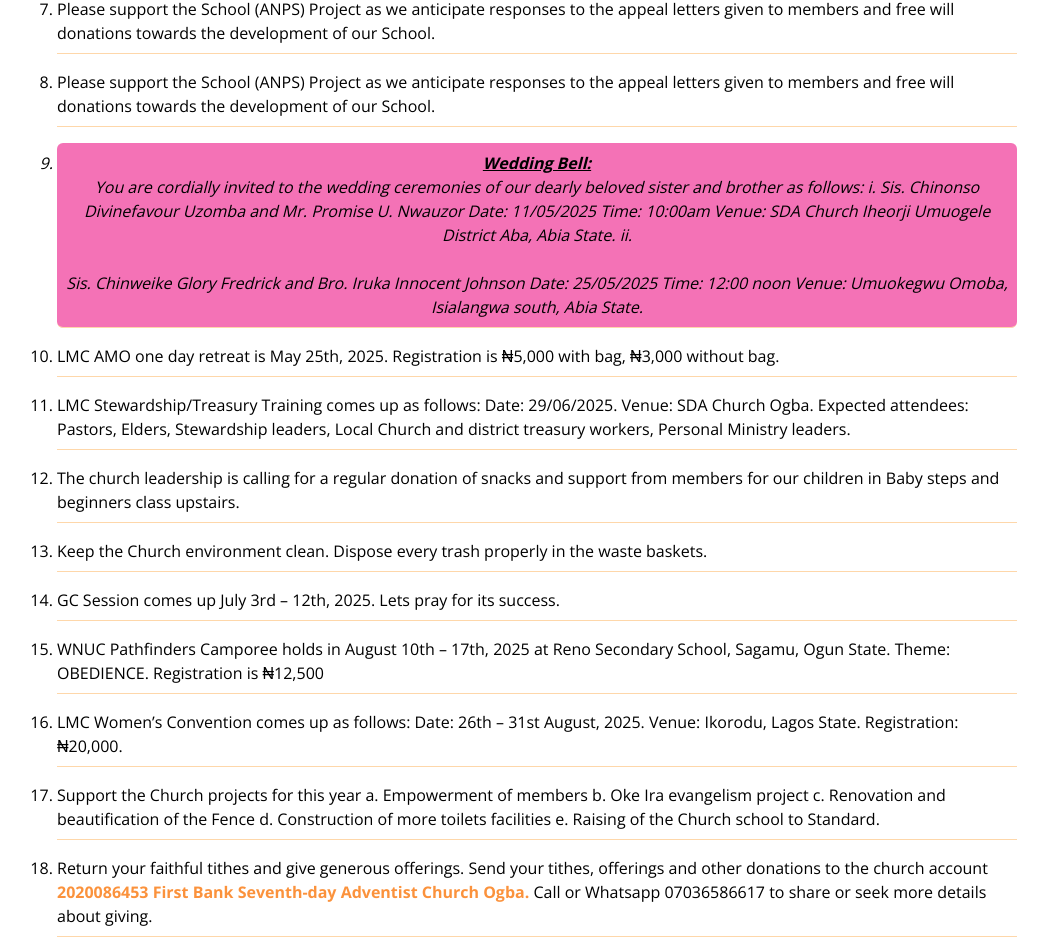
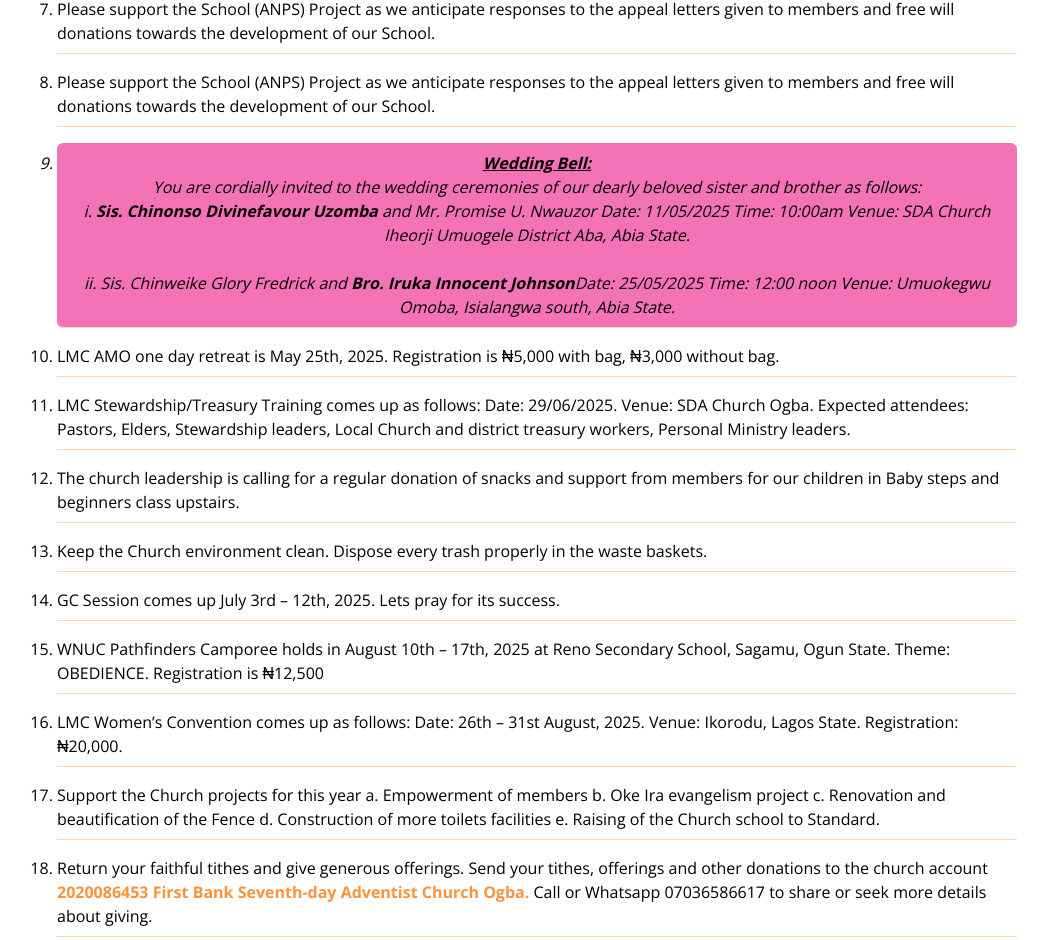
Before and after one commit to solomonsunday/SDAOGBACHURCHEBULLETIN, a Next.js app: page / in a window 1280 px wide. Shown: the part 2533-3473 px from the top of the page, without its empty margins (103-1151 px from the left). Built offline with nearby package versions, Linux system fonts and the light colour scheme; a web font is replaced by a local one.

Commit message:
updated with wedding bells

```diff
--- a/src/components/Programs/Announcement.tsx
+++ b/src/components/Programs/Announcement.tsx
@@ -57,15 +57,23 @@ const Announcement = () => {
             towards the development of our School.
           </li>{" "}
           <li className="pb-2 border-b border-orange-200 italic bg-pink-400 rounded-md text-center p-2">
-            <span className="font-bold capitalize underline">Wedding Bell:<br/> </span>
+            <span className="font-bold capitalize underline">
+              Wedding Bell:
+              <br />{" "}
+            </span>
             You are cordially invited to the wedding ceremonies of our dearly
-            beloved sister and brother as follows: i. Sis. Chinonso Divinefavour
-            Uzomba and Mr. Promise U. Nwauzor Date: 11/05/2025 Time: 10:00am
-            Venue: SDA Church Iheorji Umuogele District Aba, Abia State. ii.{" "}
+            beloved sister and brother as follows:
+            <br /> i.{" "}
+            <span className="font-bold">
+              Sis. Chinonso Divinefavour Uzomba{" "}
+            </span>
+            and Mr. Promise U. Nwauzor Date: 11/05/2025 Time: 10:00am Venue: SDA
+            Church Iheorji Umuogele District Aba, Abia State.
             <br />
             <br />
-            Sis. Chinweike Glory Fredrick and Bro. Iruka Innocent Johnson Date:
-            25/05/2025 Time: 12:00 noon Venue: Umuokegwu Omoba, Isialangwa
+            ii. Sis. Chinweike Glory Fredrick and{" "}
+            <span className="font-bold">Bro. Iruka Innocent Johnson</span>
+            Date: 25/05/2025 Time: 12:00 noon Venue: Umuokegwu Omoba, Isialangwa
             south, Abia State.
           </li>
           <li className="pb-2 border-b border-orange-200">
```
